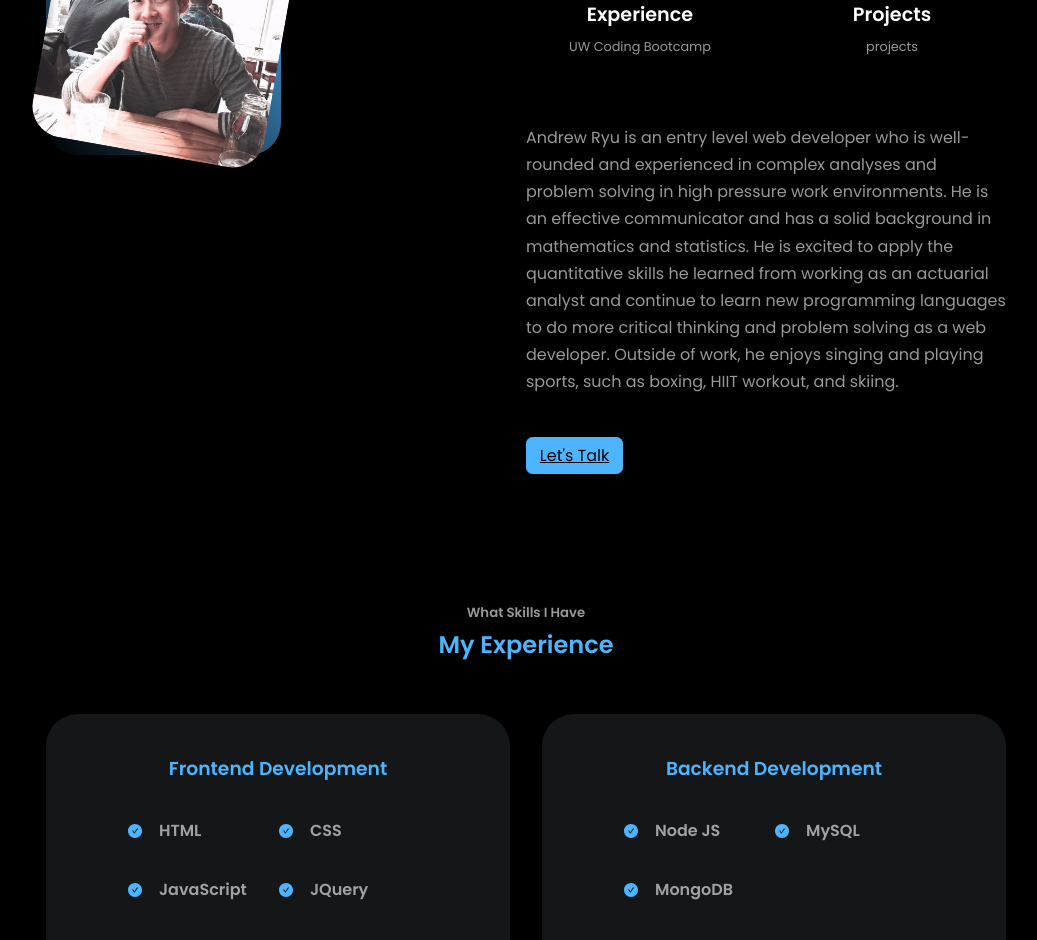
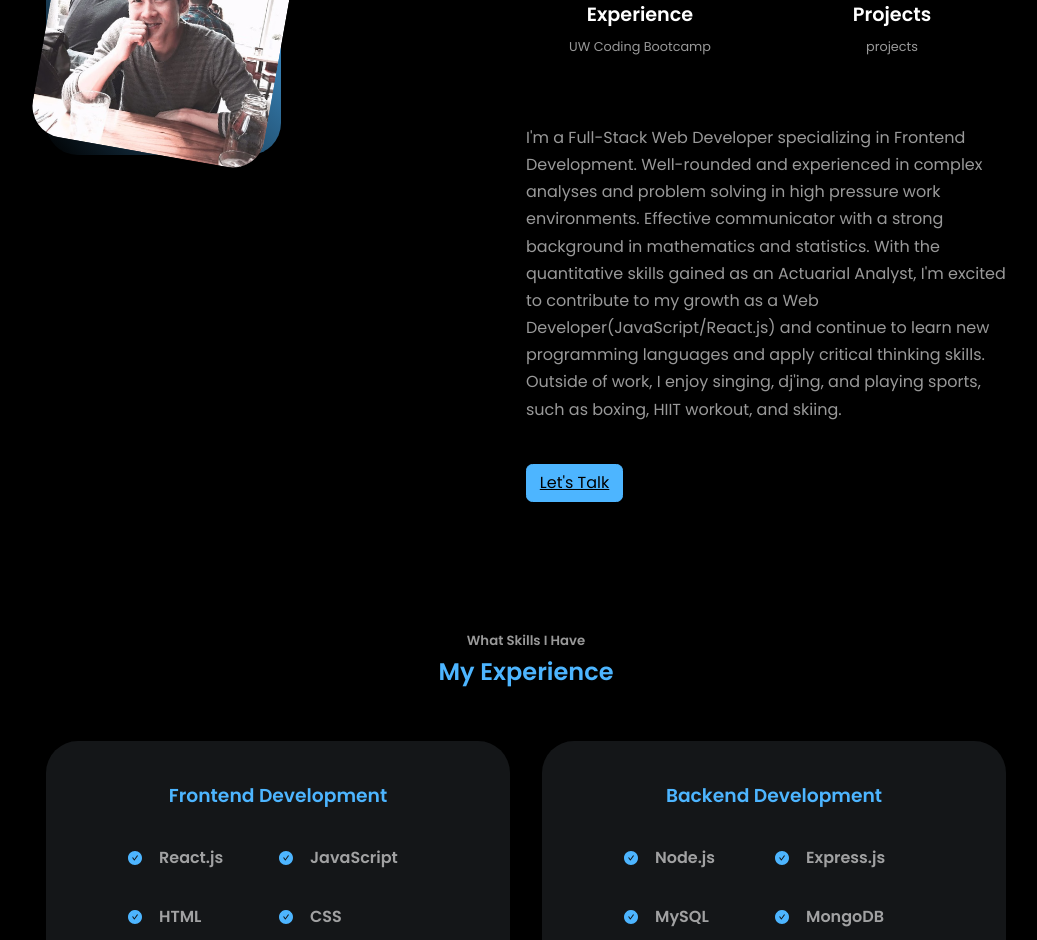
Before and after one commit to ryuandrew/AndrewRyu-Portfolio-React, a React (Create React App) app: page / in a window 1280 px wide. Shown: the part 1120-2060 px from the top of the page, without its empty margins (114-1151 px from the left). Built offline with nearby package versions, Linux system fonts and the light colour scheme.

Commit message:
added a new project

```diff
--- a/src/components/about/About.jsx
+++ b/src/components/about/About.jsx
@@ -32,14 +32,17 @@ const About = () => {
                         </article>
                     </div>
                     <p>
-            Andrew Ryu is an entry level web developer who is well-rounded and
-            experienced in complex analyses and problem solving in high pressure
-            work environments. He is an effective communicator and has a solid
-            background in mathematics and statistics. He is excited to apply the
-            quantitative skills he learned from working as an actuarial analyst
-            and continue to learn new programming languages to do more critical
-            thinking and problem solving as a web developer. Outside of work, he
-            enjoys singing and playing sports, such as boxing, HIIT workout, and
+                        I'm a Full-Stack Web Developer specializing in Frontend
+                        Development. Well-rounded and experienced in complex
+                        analyses and problem solving in high pressure work
+                        environments. Effective communicator with a strong
+                        background in mathematics and statistics. With the
+                        quantitative skills gained as an Actuarial Analyst, I'm
+                        excited to contribute to my growth as a Web
+                        Developer(JavaScript/React.js) and continue to learn new
+                        programming languages and apply critical thinking
+                        skills. Outside of work, I enjoy singing, dj'ing, and
+                        playing sports, such as boxing, HIIT workout, and
                         skiing.
                     </p>
 
--- a/src/components/experience/Experience.jsx
+++ b/src/components/experience/Experience.jsx
@@ -16,6 +16,20 @@ const Experience = () => {
                         <article className="experience__details">
                             <AiFillCheckCircle className="experience__details-icon" />
                             <div>
+                                <h4>React.js</h4>
+                                <small className="text-light"></small>
+                            </div>
+                        </article>
+                        <article className="experience__details">
+                            <AiFillCheckCircle className="experience__details-icon" />
+                            <div>
+                                <h4>JavaScript</h4>
+                                <small className="text-light"></small>
+                            </div>
+                        </article>
+                        <article className="experience__details">
+                            <AiFillCheckCircle className="experience__details-icon" />
+                            <div>
                                 <h4>HTML</h4>
                                 <small className="text-light"></small>
                             </div>
@@ -24,13 +38,6 @@ const Experience = () => {
                             <AiFillCheckCircle className="experience__details-icon" />
                             <div>
                                 <h4>CSS</h4>
-                <small className="text-light"></small>
-              </div>
-            </article>
-            <article className="experience__details">
-              <AiFillCheckCircle className="experience__details-icon" />
-              <div>
-                <h4>JavaScript</h4>
                                 <small className="text-light"></small>
                             </div>
                         </article>
@@ -48,13 +55,6 @@ const Experience = () => {
                                 <small className="text-light"></small>
                             </div>
                         </article>
-            <article className="experience__details">
-              <AiFillCheckCircle className="experience__details-icon" />
-              <div>
-                <h4>React</h4>
-                <small className="text-light"></small>
-              </div>
-            </article>
                     </div>
                 </div>
                 {/* backend */}
@@ -63,7 +63,12 @@ const Experience = () => {
                     <div className="experience__content">
                         <article className="experience__details">
                             <AiFillCheckCircle className="experience__details-icon" />
-              <h4>Node JS</h4>
+                            <h4>Node.js</h4>
+                            <small className="text-light"></small>
+                        </article>
+                        <article className="experience__details">
+                            <AiFillCheckCircle className="experience__details-icon" />
+                            <h4>Express.js</h4>
                             <small className="text-light"></small>
                         </article>
                         <article className="experience__details">
--- a/src/components/portfolio/Portfolio.jsx
+++ b/src/components/portfolio/Portfolio.jsx
@@ -2,8 +2,8 @@ import React from "react";
 import "./portfolio.css";
 import Booklastic from "../../assets/booklastic-blog.png";
 import MemeGenerator from "../../assets/Meme-Generator.png";
-import PwGenerator from "../../assets/pwGenerator.png";
-import shoppingList from "../../assets/shopping-list.png";
+import WeatherApp from "../../assets/weather-app.png";
+import ShoppingList from "../../assets/shopping-list.png";
 
 const Portfolio = () => {
     return (
@@ -33,6 +33,7 @@ const Portfolio = () => {
                             href="https://fathomless-bastion-58602.herokuapp.com/"
                             className="btn"
                             target="_blank"
+                            rel="noreferrer"
                         >
                             Deployed
                         </a>
@@ -40,6 +41,7 @@ const Portfolio = () => {
                             href="https://github.com/JTreezy/booklastic-blog-place"
                             className="btn btn-primary"
                             target="_blank"
+                            rel="noreferrer"
                         >
                             Github
                         </a>
@@ -63,6 +65,7 @@ const Portfolio = () => {
                             href="https://ryuandrew.github.io/Project-1-Team-13/"
                             className="btn"
                             target="_blank"
+                            rel="noreferrer"
                         >
                             Deployed
                         </a>
@@ -70,6 +73,7 @@ const Portfolio = () => {
                             href="https://ryuandrew.github.io/MemeGenerator/"
                             className="btn btn-primary"
                             target="_blank"
+                            rel="noreferrer"
                         >
                             Github
                         </a>
@@ -77,27 +81,30 @@ const Portfolio = () => {
                 </article>
                 <article className="portfolio__item">
                     <div className="portfolio__item-image">
-                        <img src={PwGenerator} alt="pw generator" />
+                        <img src={WeatherApp} alt="weather app" />
                     </div>
-                    <h3>Random Password Generator</h3>
+                    <h3>Weather App</h3>
                     <p>
-                        Developed a random password generator website that helps
-                        the users to create a strong password based on the
-                        criteria they have selected. The website is built using
-                        HTML, CSS, and JavaScript.
+                        Developed a weather application using the OpenWeather
+                        One Call API to retrieve weather data such as current
+                        temperature, maximum temperature, and minimum
+                        temperature for cities around the world. The website is
+                        built using HTML, CSS, JavaScript, and React.js.
                     </p>
                     <div className="portfolio__item-cta">
                         <a
-                            href="https://ryuandrew.github.io/pwGenerator/"
+                            href="https://ryu-weather-app.netlify.app/"
                             className="btn"
                             target="_blank"
+                            rel="noreferrer"
                         >
                             Deployed
                         </a>
                         <a
-                            href="https://github.com/ryuandrew/pwGenerator"
+                            href="https://github.com/ryuandrew/ryu-weather-app-react"
                             className="btn btn-primary"
                             target="_blank"
+                            rel="noreferrer"
                         >
                             Github
                         </a>
@@ -105,21 +112,22 @@ const Portfolio = () => {
                 </article>
                 <article className="portfolio__item">
                     <div className="portfolio__item-image">
-                        <img src={shoppingList} alt="shopping list" />
+                        <img src={ShoppingList} alt="shopping list" />
                     </div>
                     <h3>Shopping List</h3>
                     <p>
                         Built a shopping list app to use personally with local
                         storage and React hooks such as useState() and
                         useEffect(). Users can add an item, delete an item,
-                        adjust the quantity of an item, and clear the entire
-                        list of items.
+                        adjust the quantity of an item, checkmark the purchased
+                        item, and clear the entire list of items.
                     </p>
                     <div className="portfolio__item-cta">
                         <a
                             href="https://andrew-shopping-list.netlify.app"
                             className="btn"
                             target="_blank"
+                            rel="noreferrer"
                         >
                             Deployed
                         </a>
@@ -127,6 +135,7 @@ const Portfolio = () => {
                             href="https://github.com/ryuandrew/shopping-list-netlify"
                             className="btn btn-primary"
                             target="_blank"
+                            rel="noreferrer"
                         >
                             Github
                         </a>
```
Also changed, not shown: src/assets/shopping-list.png, src/assets/weather-app.png (added). Lines whose indentation alone changed are shown as unchanged.
